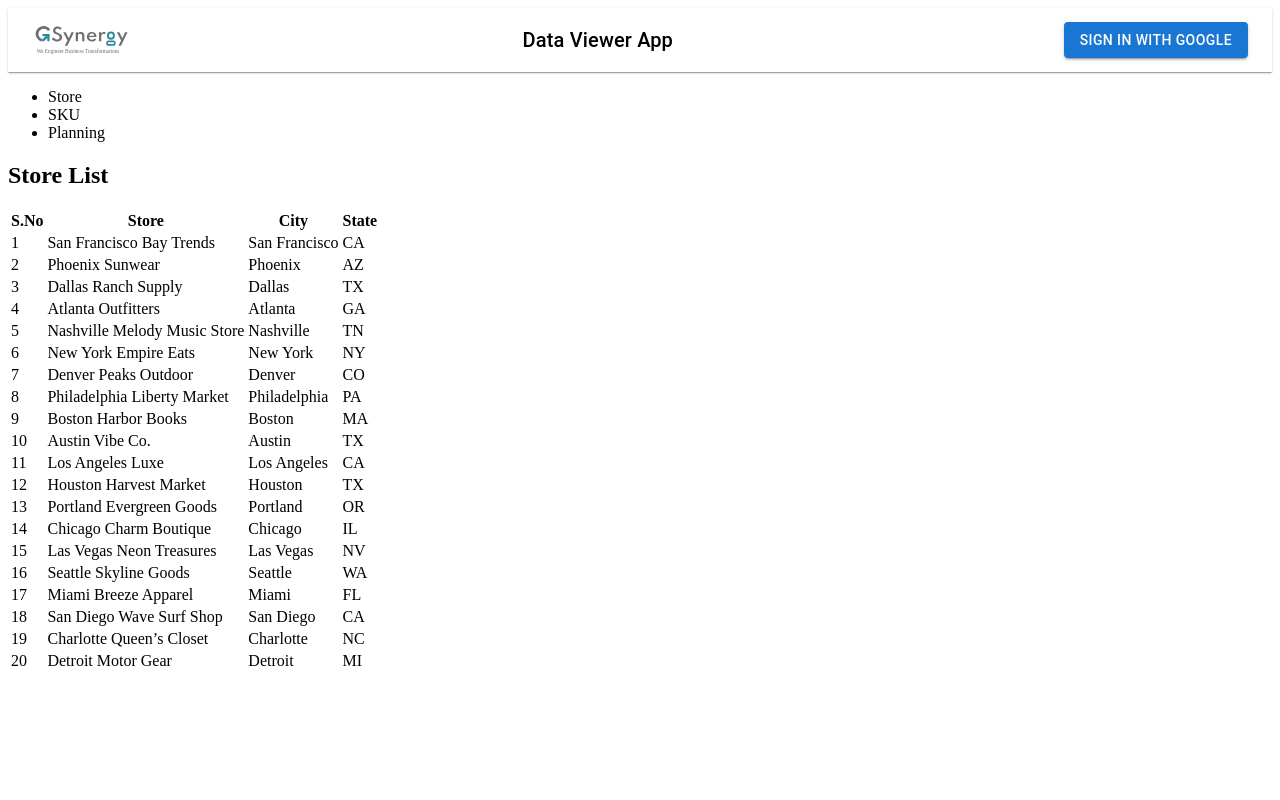
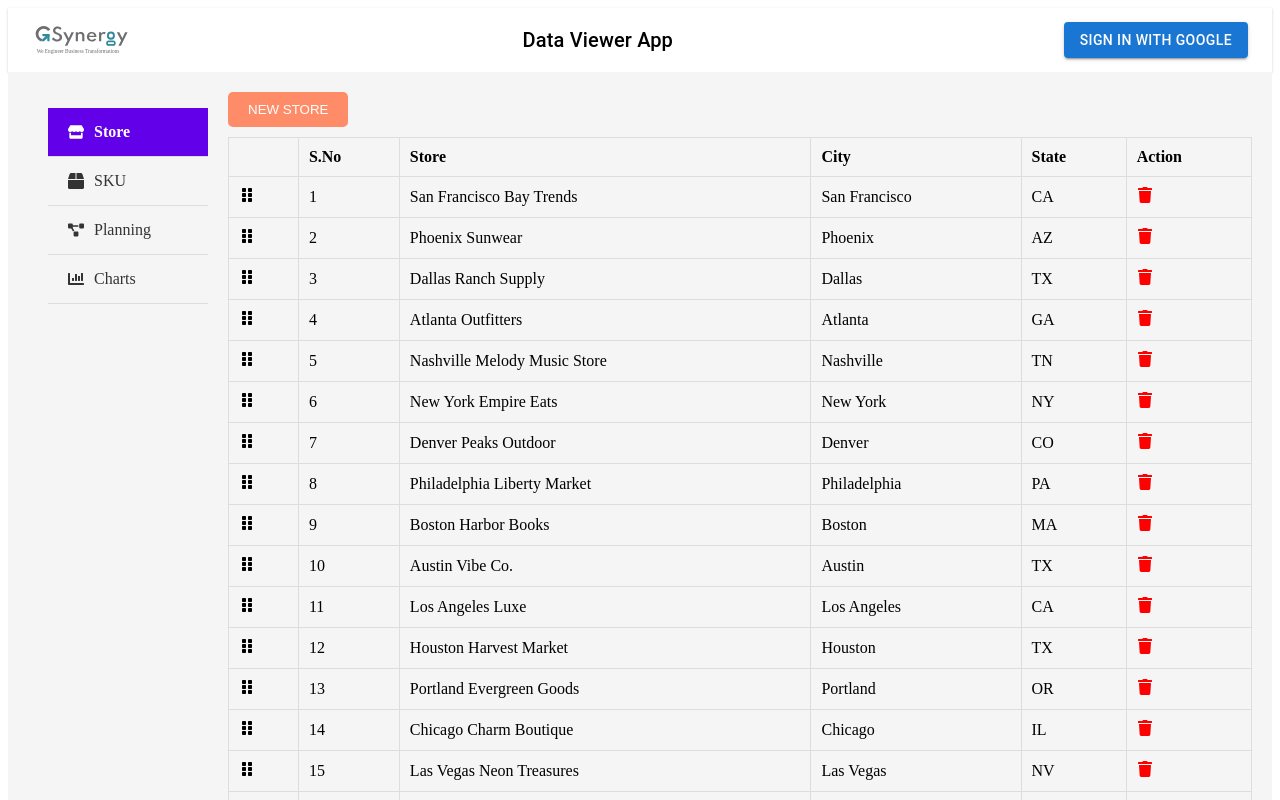
Before and after one commit to Tharun1409/GS140914_Tharun_Uppula, a React (Create React App) app in the folder gsynergytaskcode/: page / in a window 1280 px wide. Shown: the top 800 px of the page. Built offline with nearby package versions, Linux system fonts and the light colour scheme; no server answers.

Commit message:
Storepage component
updated strore component data

```diff
--- a/gsynergytaskcode/package.json
+++ b/gsynergytaskcode/package.json
@@ -16,7 +16,9 @@
     "@types/react-dom": "^18.3.5",
     "firebase": "^11.4.0",
     "react": "^18.3.1",
+    "react-beautiful-dnd": "^13.1.1",
     "react-dom": "^18.3.1",
+    "react-icons": "^5.5.0",
     "react-router-dom": "^7.3.0",
     "react-scripts": "5.0.1",
     "sass": "^1.85.1",
@@ -46,5 +48,8 @@
       "last 1 firefox version",
       "last 1 safari version"
     ]
+  },
+  "devDependencies": {
+    "@types/react-beautiful-dnd": "^13.1.8"
   }
 }
--- a/gsynergytaskcode/src/components/sidebar.module.css
+++ b/gsynergytaskcode/src/components/sidebar.module.css
@@ -8,14 +8,17 @@
 }
 
 .tab {
+    display: flex;
+    align-items: center;
+    gap: 10px;
     padding: 15px 20px;
     cursor: pointer;
     color: #333;
     border-bottom: 1px solid #ddd;
+}
 
-    &:hover {
-        background-color: #e0e0e0;
-    }
+.tab:hover {
+    background-color: #e0e0e0;
 }
 
 .active {
--- a/gsynergytaskcode/src/components/sidebarcomponent.tsx
+++ b/gsynergytaskcode/src/components/sidebarcomponent.tsx
@@ -1,17 +1,46 @@
 import React from "react";
-import "./sidebar.module.css"// Ensure CSS is linked properly
+import { FaStore, FaBox, FaProjectDiagram, FaChartBar } from "react-icons/fa";
+import styles from "./sidebar.module.css";
 
 interface SidebarProps {
   setSelectedTab: (tab: string) => void;
 }
 
 const Sidebar: React.FC<SidebarProps> = ({ setSelectedTab }) => {
+  const [activeTab, setActiveTab] = React.useState("Store");
+
+  const handleTabClick = (tab: string) => {
+    setActiveTab(tab);
+    setSelectedTab(tab);
+  };
+
   return (
-    <div className="sidebar">
+    <div className={styles.sidebar}>
       <ul>
-        <li onClick={() => setSelectedTab("Store")}>Store</li>
-        <li onClick={() => setSelectedTab("SKU")}>SKU</li>
-        <li onClick={() => setSelectedTab("Planning")}>Planning</li>
+        <li
+          className={`${styles.tab} ${activeTab === "Store" ? styles.active : ""}`}
+          onClick={() => handleTabClick("Store")}
+        >
+          <FaStore /> Store
+        </li>
+        <li
+          className={`${styles.tab} ${activeTab === "SKU" ? styles.active : ""}`}
+          onClick={() => handleTabClick("SKU")}
+        >
+          <FaBox /> SKU
+        </li>
+        <li
+          className={`${styles.tab} ${activeTab === "Planning" ? styles.active : ""}`}
+          onClick={() => handleTabClick("Planning")}
+        >
+          <FaProjectDiagram /> Planning
+        </li>
+        <li
+          className={`${styles.tab} ${activeTab === "charts" ? styles.active : ""}`}
+          onClick={() => handleTabClick("charts")}
+        >
+          <FaChartBar /> Charts
+        </li>
       </ul>
     </div>
   );
--- a/gsynergytaskcode/src/data/storeData.ts
+++ b/gsynergytaskcode/src/data/storeData.ts
@@ -21,4 +21,7 @@ export const storeData: Store[] = [
   { seq: 18, id: "ST177", label: "San Diego Wave Surf Shop", city: "San Diego", state: "CA" },
   { seq: 19, id: "ST193", label: "Charlotte Queen’s Closet", city: "Charlotte", state: "NC" },
   { seq: 20, id: "ST208", label: "Detroit Motor Gear", city: "Detroit", state: "MI" }
-];
+].map(store=>({
+    ...store,
+    id: parseInt(store.id.replace(/\D/g, ""), 10)
+}));
--- a/gsynergytaskcode/src/pages/homecomponent.tsx
+++ b/gsynergytaskcode/src/pages/homecomponent.tsx
@@ -1,20 +1,22 @@
 import React, { useState } from "react";
 import Sidebar from "../components/sidebarcomponent";
-import StoreList from "./storepage";
+import StoreList from "../pages/storepage";
 import { storeData } from "../data/storeData";
-import "./homecomponent.module.css" // Ensure CSS is correctly linked
+import "./homecomponent.css";
 
 const HomeComponent: React.FC = () => {
-    const [selectedTab, setSelectedTab] = useState('Store');
+  const [selectedTab, setSelectedTab] = useState<string>("Store");
 
-    const renderPage = () => {
+  const renderContent = () => {
     switch (selectedTab) {
-            case 'Store':
+      case "Store":
         return <StoreList data={storeData} />;
-            case 'SKU':
-                return <div>SKU Page Coming Soon!</div>;
-            case 'Planning':
-                return <div>Planning Page Coming Soon!</div>;
+      case "SKU":
+        return <div>SKU Content</div>;
+      case "Planning":
+        return <div>Planning Content</div>;
+      case "Charts":
+        return <div>Charts Content</div>;
       default:
         return <StoreList data={storeData} />;
     }
@@ -24,7 +26,7 @@ const HomeComponent: React.FC = () => {
     <div className="homeContainer">
       <Sidebar setSelectedTab={setSelectedTab} />
       <div className="pageContent">
-                {renderPage()}
+        {renderContent()}
       </div>
     </div>
   );
--- /dev/null
+++ b/gsynergytaskcode/src/pages/storelist.css
@@ -0,0 +1,29 @@
+.add-store-btn {
+    background-color: #ff8c69;
+    border: none;
+    color: white;
+    padding: 10px 20px;
+    border-radius: 5px;
+    cursor: pointer;
+    margin-bottom: 10px;
+    transition: background 0.3s;
+}
+
+.add-store-btn:hover {
+    background-color: #ff6347;
+}
+
+table {
+    width: 100%;
+    border-collapse: collapse;
+}
+
+th, td {
+    padding: 10px;
+    border: 1px solid #ddd;
+    text-align: left;
+}
+
+tbody tr:hover {
+    background-color: #f1f1f1;
+}
--- a/gsynergytaskcode/src/pages/storepage.tsx
+++ b/gsynergytaskcode/src/pages/storepage.tsx
@@ -1,35 +1,101 @@
-// components/StoreList.tsx
-import React from "react";
-import { Store } from "../types/storeTypes";
+import React, { useState } from "react";
+import { FaTrash, FaGripVertical } from "react-icons/fa";
+import { DragDropContext, Droppable, Draggable } from "react-beautiful-dnd";
+import "./storelist.css";
+
+interface Store {
+  id: number;
+  seq: number;
+  label: string;
+  city: string;
+  state: string;
+}
 
 interface StoreListProps {
   data: Store[];
 }
 
 const StoreList: React.FC<StoreListProps> = ({ data }) => {
+  const [storeList, setStoreList] = useState<Store[]>(data);
+
+  const handleDelete = (id: number) => {
+    const updatedList = storeList.filter(store => store.id !== id);
+    setStoreList(updatedList);
+  };
+
+  const handleAddStore = () => {
+    const newStore: Store = {
+      id: storeList.length + 1,
+      seq: storeList.length + 1,
+      label: "New Store",
+      city: "New City",
+      state: "NC",
+    };
+    setStoreList([...storeList, newStore]);
+  };
+
+  const handleDragEnd = (result: any) => {
+    if (!result.destination) return;
+    const items = Array.from(storeList);
+    const [reorderedItem] = items.splice(result.source.index, 1);
+    items.splice(result.destination.index, 0, reorderedItem);
+    setStoreList(items);
+  };
+
   return (
     <div>
-      <h2>Store List</h2>
-      <table>
+      <button className="add-store-btn" onClick={handleAddStore}>
+        NEW STORE
+      </button>
+      <DragDropContext onDragEnd={handleDragEnd}>
+        <Droppable droppableId="stores">
+          {(provided) => (
+            <table ref={provided.innerRef} {...provided.droppableProps}>
               <thead>
                 <tr>
+                  <th></th>
                   <th>S.No</th>
                   <th>Store</th>
                   <th>City</th>
                   <th>State</th>
+                  <th>Action</th>
                 </tr>
               </thead>
               <tbody>
-          {data.map((store) => (
-            <tr key={store.id}>
+                {storeList.map((store, index) => (
+                  <Draggable
+                    key={store.id.toString()}
+                    draggableId={store.id.toString()}
+                    index={index}
+                  >
+                    {(provided) => (
+                      <tr ref={provided.innerRef} {...provided.draggableProps}>
+                        <td {...provided.dragHandleProps}>
+                          <FaGripVertical />
+                        </td>
                         <td>{store.seq}</td>
                         <td>{store.label}</td>
                         <td>{store.city}</td>
                         <td>{store.state}</td>
+                        <td>
+                          <FaTrash
+                            onClick={() => handleDelete(store.id)}
+                            style={{ cursor: "pointer", color: "red" }}
+                          />
+                        </td>
                       </tr>
+                    )}
+                  </Draggable>
                 ))}
+                {provided.placeholder}
               </tbody>
             </table>
+          )}
+        </Droppable>
+      </DragDropContext>
+      <button className="add-store-btn" onClick={handleAddStore}>
+        NEW STORE
+      </button>
     </div>
   );
 };
--- a/gsynergytaskcode/src/types/storeTypes.ts
+++ b/gsynergytaskcode/src/types/storeTypes.ts
@@ -1,8 +1,7 @@
-// types/storeTypes.ts
 export interface Store {
     seq: number;
-    id: string;
+    id: string | number;
     label: string;
     city: string;
     state: string;
-  }
+}
```
Also changed, not shown: gsynergytaskcode/src/pages/homecomponent.css (renamed from gsynergytaskcode/src/pages/homecomponent.module.css), 1 other file (tests, documents, lock files or other folders). Lines whose indentation alone changed are shown as unchanged.
